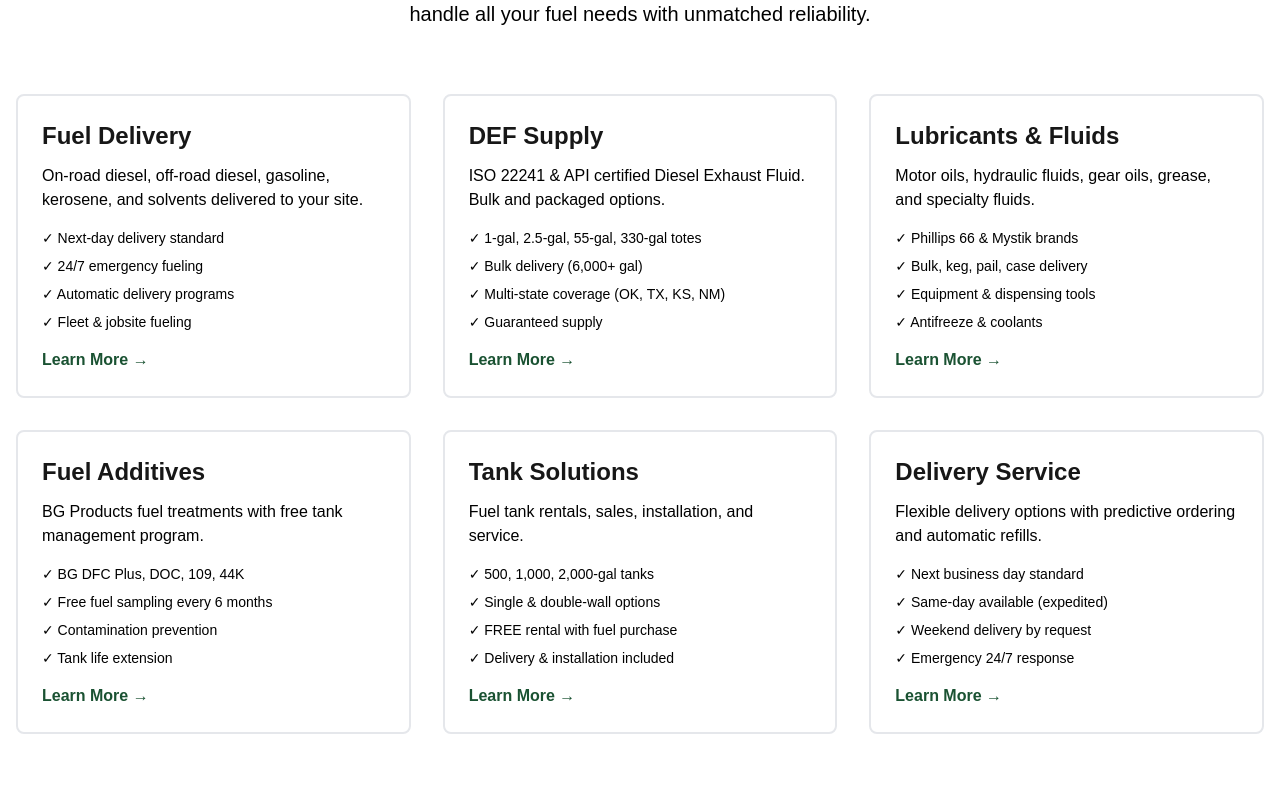
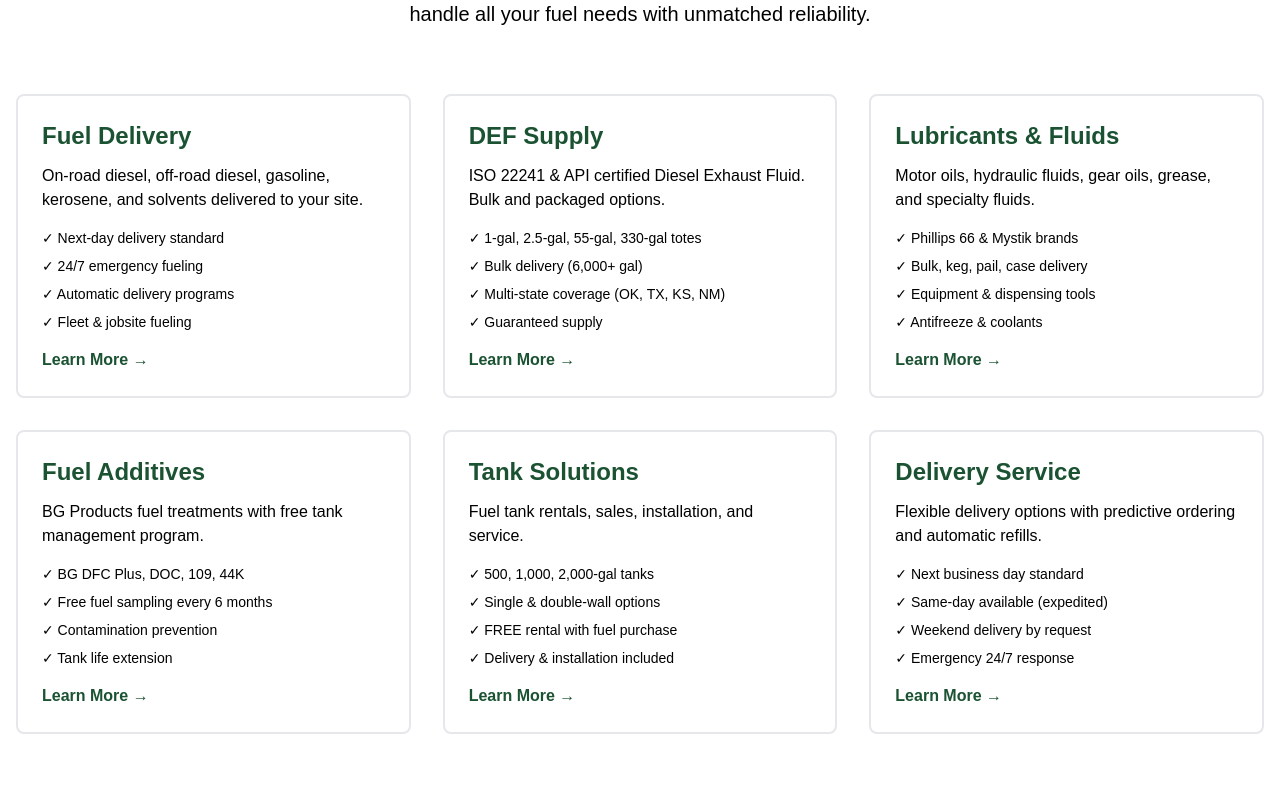
Before and after one commit to joshgrellner/penleyoil_website, a Next.js app: page / in a window 1280 px wide. Shown: the part 1580-2380 px from the top of the page. Built offline with nearby package versions, Linux system fonts and the light colour scheme; no server answers.

Commit message:
style: change all card and section titles to Penley green for consistency

```diff
--- a/app/page.tsx
+++ b/app/page.tsx
@@ -161,7 +161,7 @@ export default function HomePage() {
             {/* Fuel Delivery */}
             <div className="border-2 border-gray-200 rounded-lg p-6 hover:border-[--penley-green] transition-colors">
               <h3 className="text-2xl font-bold mb-3">
-                <Link href="/fuel-delivery" className="hover:text-[--penley-green]">
+                <Link href="/fuel-delivery" className="text-[--penley-green] hover:text-[--penley-green-dark]">
                   Fuel Delivery
                 </Link>
               </h3>
@@ -182,7 +182,7 @@ export default function HomePage() {
             {/* DEF Supply */}
             <div className="border-2 border-gray-200 rounded-lg p-6 hover:border-[--penley-green] transition-colors">
               <h3 className="text-2xl font-bold mb-3">
-                <Link href="/def" className="hover:text-[--penley-green]">
+                <Link href="/def" className="text-[--penley-green] hover:text-[--penley-green-dark]">
                   DEF Supply
                 </Link>
               </h3>
@@ -203,7 +203,7 @@ export default function HomePage() {
             {/* Lubricants */}
             <div className="border-2 border-gray-200 rounded-lg p-6 hover:border-[--penley-green] transition-colors">
               <h3 className="text-2xl font-bold mb-3">
-                <Link href="/lubricants" className="hover:text-[--penley-green]">
+                <Link href="/lubricants" className="text-[--penley-green] hover:text-[--penley-green-dark]">
                   Lubricants & Fluids
                 </Link>
               </h3>
@@ -224,7 +224,7 @@ export default function HomePage() {
             {/* Additives */}
             <div className="border-2 border-gray-200 rounded-lg p-6 hover:border-[--penley-green] transition-colors">
               <h3 className="text-2xl font-bold mb-3">
-                <Link href="/additives" className="hover:text-[--penley-green]">
+                <Link href="/additives" className="text-[--penley-green] hover:text-[--penley-green-dark]">
                   Fuel Additives
                 </Link>
               </h3>
@@ -245,7 +245,7 @@ export default function HomePage() {
             {/* Tanks */}
             <div className="border-2 border-gray-200 rounded-lg p-6 hover:border-[--penley-green] transition-colors">
               <h3 className="text-2xl font-bold mb-3">
-                <Link href="/tanks" className="hover:text-[--penley-green]">
+                <Link href="/tanks" className="text-[--penley-green] hover:text-[--penley-green-dark]">
                   Tank Solutions
                 </Link>
               </h3>
@@ -266,7 +266,7 @@ export default function HomePage() {
             {/* Deliveries */}
             <div className="border-2 border-gray-200 rounded-lg p-6 hover:border-[--penley-green] transition-colors">
               <h3 className="text-2xl font-bold mb-3">
-                <Link href="/deliveries" className="hover:text-[--penley-green]">
+                <Link href="/deliveries" className="text-[--penley-green] hover:text-[--penley-green-dark]">
                   Delivery Service
                 </Link>
               </h3>
@@ -305,7 +305,7 @@ export default function HomePage() {
                 className="bg-white p-6 rounded-lg shadow hover:shadow-lg transition-shadow"
               >
                 <div className="text-4xl mb-3">{industry.icon}</div>
-                <h3 className="font-bold text-lg mb-2 text-gray-900">{industry.name}</h3>
+                <h3 className="font-bold text-lg mb-2 text-[--penley-green]">{industry.name}</h3>
                 <p className="text-sm text-gray-800">{industry.description.substring(0, 80)}...</p>
               </Link>
             ))}
@@ -375,7 +375,7 @@ export default function HomePage() {
             <div className="space-y-6">
               {homeFAQs.map((faq, index) => (
                 <div key={index} className="bg-gray-50 p-6 rounded-lg">
-                  <h3 className="font-bold text-lg mb-2">{faq.question}</h3>
+                  <h3 className="font-bold text-lg mb-2 text-[--penley-green]">{faq.question}</h3>
                   <p className="text-gray-700">{faq.answer}</p>
                 </div>
               ))}
```
